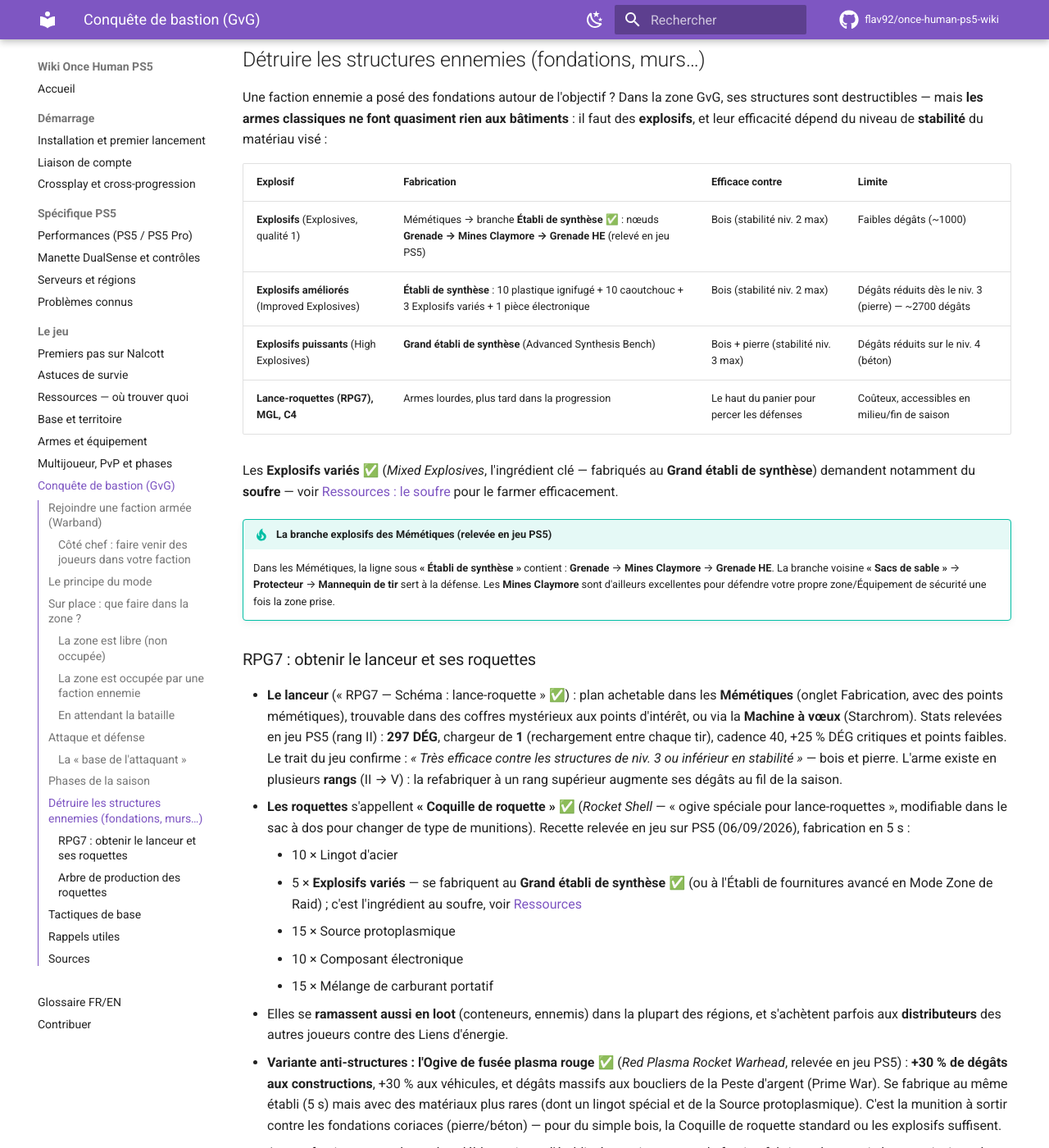
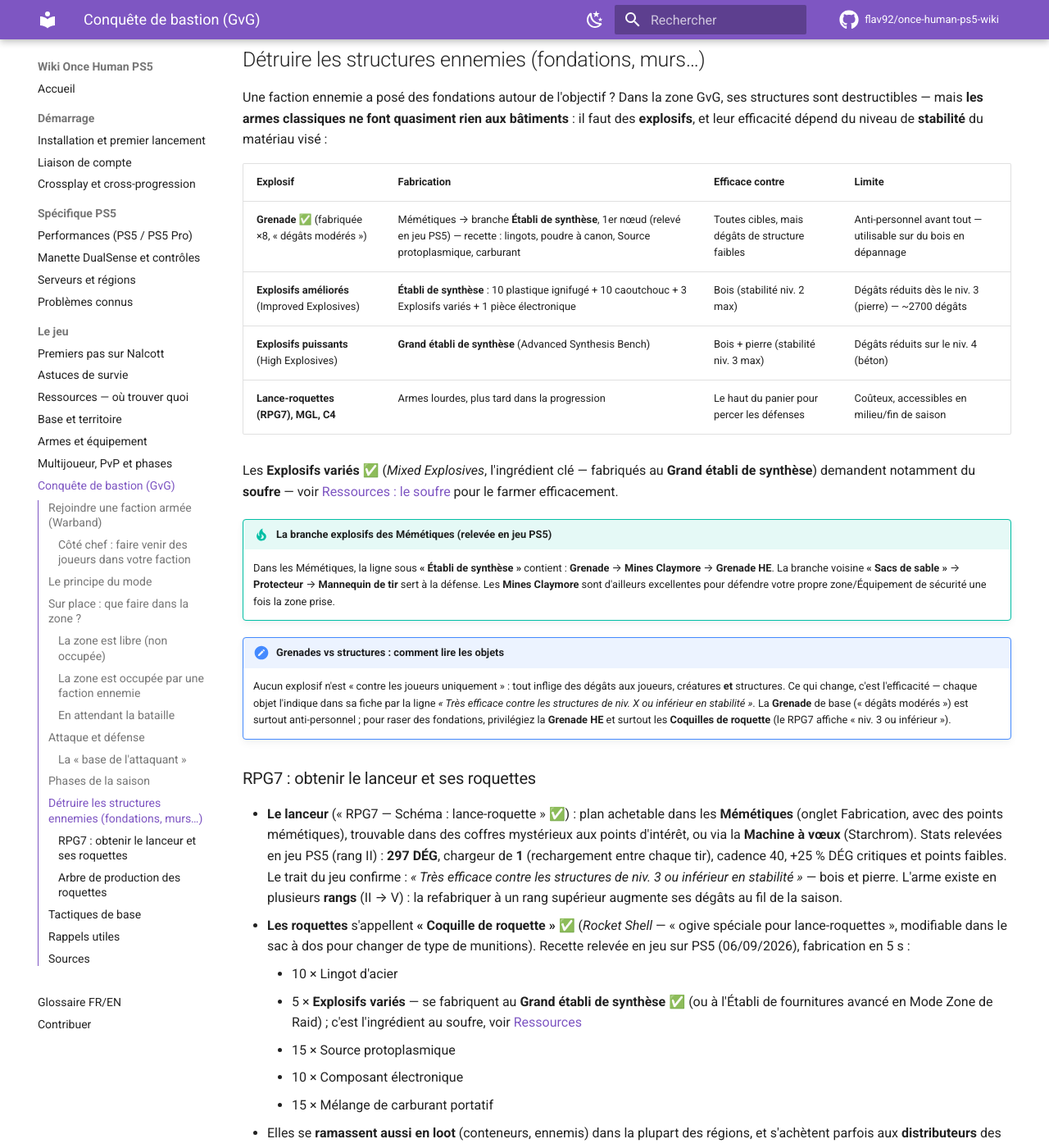
Before and after one commit to flav92/once-human-ps5-wiki, an MkDocs documentation site: the page built from docs/jeu/conquete-bastion.md, in a window 1280 px wide and 1400 px high, scrolled down 2625 px. Shown: the whole window at 82% size. Built offline with MkDocs 1.6.1 and Material for MkDocs 9.7.7, drawn with Linux system fonts in a browser that asks for light colours; comment, search, counter and statistics services are not loaded.

Commit message:
Clarification grenades vs structures + recette Grenade relevée en jeu
Co-Authored-By: Claude Fable 5 <noreply@anthropic.com>
Claude-Session: https://claude.ai/code/session_01TCxfqbazixhXZqmCd3gYVk

```diff
--- a/docs/jeu/conquete-bastion.md
+++ b/docs/jeu/conquete-bastion.md
@@ -74,7 +74,7 @@ Une faction ennemie a posé des fondations autour de l'objectif ? Dans la zone G
 
 | Explosif | Fabrication | Efficace contre | Limite |
 |---|---|---|---|
-| **Explosifs** (Explosives, qualité 1) | Mémétiques → branche **Établi de synthèse** ✅ : nœuds **Grenade → Mines Claymore → Grenade HE** (relevé en jeu PS5) | Bois (stabilité niv. 2 max) | Faibles dégâts (~1000) |
+| **Grenade** ✅ (fabriquée ×8, « dégâts modérés ») | Mémétiques → branche **Établi de synthèse**, 1er nœud (relevé en jeu PS5) — recette : lingots, poudre à canon, Source protoplasmique, carburant | Toutes cibles, mais dégâts de structure faibles | Anti-personnel avant tout — utilisable sur du bois en dépannage |
 | **Explosifs améliorés** (Improved Explosives) | **Établi de synthèse** : 10 plastique ignifugé + 10 caoutchouc + 3 Explosifs variés + 1 pièce électronique | Bois (stabilité niv. 2 max) | Dégâts réduits dès le niv. 3 (pierre) — ~2700 dégâts |
 | **Explosifs puissants** (High Explosives) | **Grand établi de synthèse** (Advanced Synthesis Bench) | Bois + pierre (stabilité niv. 3 max) | Dégâts réduits sur le niv. 4 (béton) |
 | **Lance-roquettes (RPG7), MGL, C4** | Armes lourdes, plus tard dans la progression | Le haut du panier pour percer les défenses | Coûteux, accessibles en milieu/fin de saison |
@@ -83,6 +83,9 @@ Les **Explosifs variés** ✅ (*Mixed Explosives*, l'ingrédient clé — fabriq
 
 !!! tip "La branche explosifs des Mémétiques (relevée en jeu PS5)"
     Dans les Mémétiques, la ligne sous **« Établi de synthèse »** contient : **Grenade** → **Mines Claymore** → **Grenade HE**. La branche voisine **« Sacs de sable »** → **Protecteur** → **Mannequin de tir** sert à la défense. Les **Mines Claymore** sont d'ailleurs excellentes pour défendre votre propre zone/Équipement de sécurité une fois la zone prise.
+
+!!! note "Grenades vs structures : comment lire les objets"
+    Aucun explosif n'est « contre les joueurs uniquement » : tout inflige des dégâts aux joueurs, créatures **et** structures. Ce qui change, c'est l'efficacité — chaque objet l'indique dans sa fiche par la ligne *« Très efficace contre les structures de niv. X ou inférieur en stabilité »*. La **Grenade** de base (« dégâts modérés ») est surtout anti-personnel ; pour raser des fondations, privilégiez la **Grenade HE** et surtout les **Coquilles de roquette** (le RPG7 affiche « niv. 3 ou inférieur »).
 
 ### RPG7 : obtenir le lanceur et ses roquettes
 
```
